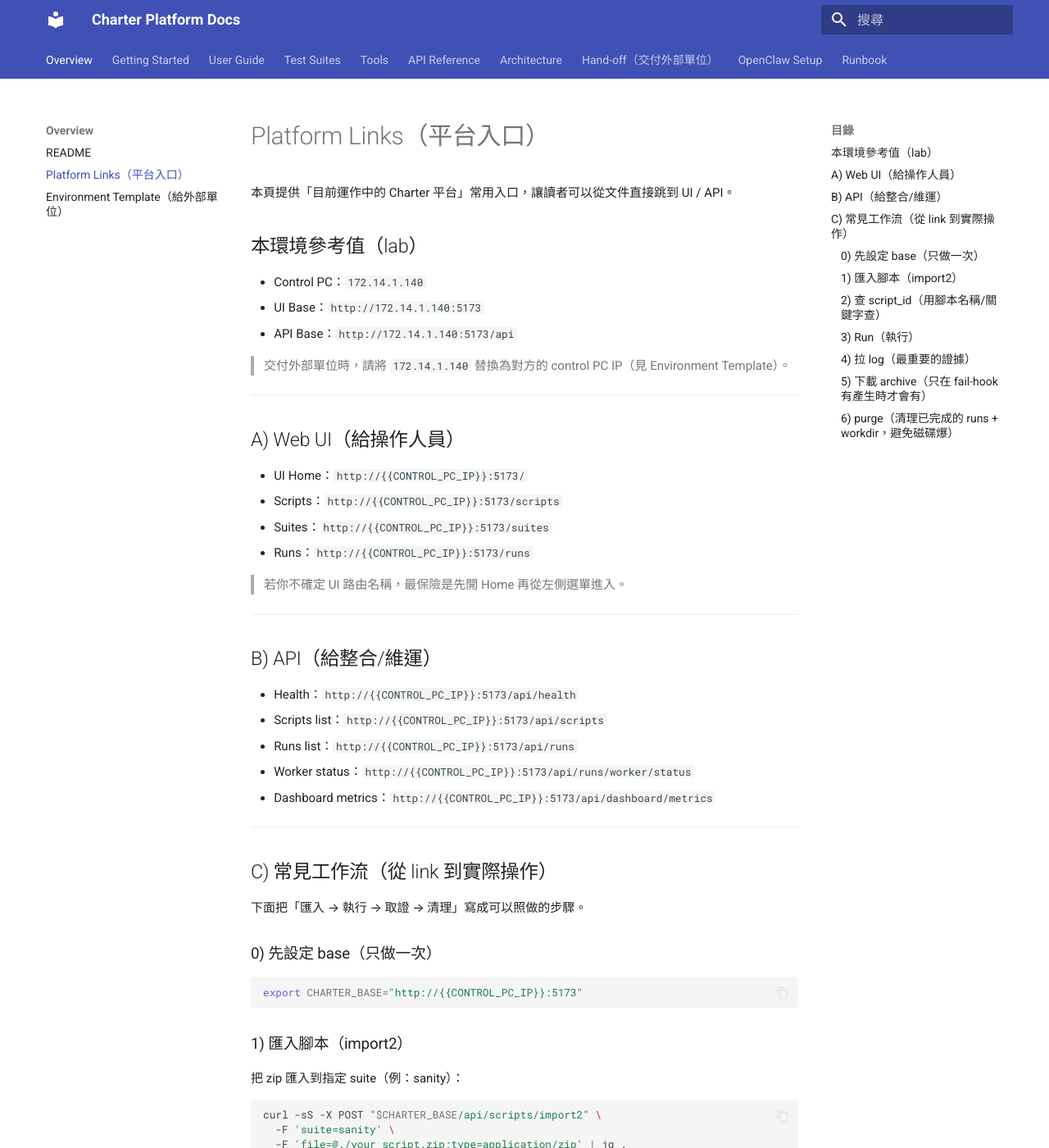
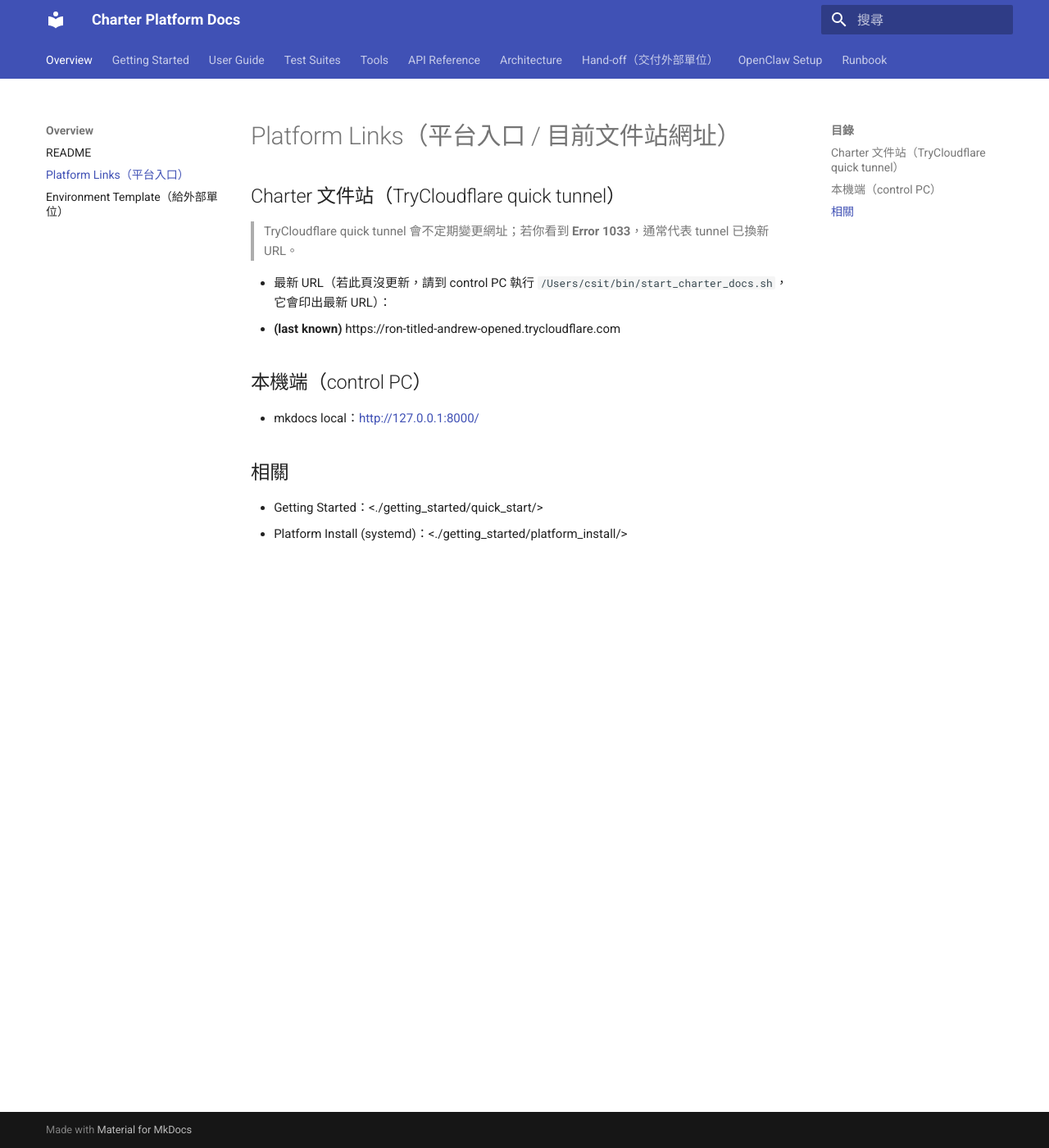
Before and after one commit to askeywifisit-ui/charter_project, an MkDocs documentation site: the page built from docs/charter_site/docs/platform_links.md, in a window 1280 px wide and 1400 px high. Shown: the whole window at 82% size. Built offline with MkDocs 1.6.1 and Material for MkDocs 9.7.7, drawn with Linux system fonts in a browser that asks for light colours; comment, search, counter and statistics services are not loaded; some of the changed text lies outside the part shown.

Commit message:
Docs: add platform links page and record last known trycloudflare URL

````diff
--- a/docs/charter_site/docs/platform_links.md
+++ b/docs/charter_site/docs/platform_links.md
@@ -1,93 +1,17 @@
-# Platform Links（平台入口）
+# Platform Links（平台入口 / 目前文件站網址）
 
-本頁提供「目前運作中的 Charter 平台」常用入口，讓讀者可以從文件直接跳到 UI / API。
+## Charter 文件站（TryCloudflare quick tunnel）
 
-## 本環境參考值（lab）
-- Control PC：`172.14.1.140`
-- UI Base：`http://172.14.1.140:5173`
-- API Base：`http://172.14.1.140:5173/api`
+> TryCloudflare quick tunnel 會不定期變更網址；若你看到 **Error 1033**，通常代表 tunnel 已換新 URL。
 
-> 交付外部單位時，請將 `172.14.1.140` 替換為對方的 control PC IP（見 Environment Template）。
+- 最新 URL（若此頁沒更新，請到 control PC 執行 `/Users/csit/bin/start_charter_docs.sh`，它會印出最新 URL）：
+  - **(last known)** https://ron-titled-andrew-opened.trycloudflare.com
 
----
+## 本機端（control PC）
 
-## A) Web UI（給操作人員）
-- UI Home：`http://{{CONTROL_PC_IP}}:5173/`
-- Scripts：`http://{{CONTROL_PC_IP}}:5173/scripts`
-- Suites：`http://{{CONTROL_PC_IP}}:5173/suites`
-- Runs：`http://{{CONTROL_PC_IP}}:5173/runs`
+- mkdocs local：<http://127.0.0.1:8000/>
 
-> 若你不確定 UI 路由名稱，最保險是先開 Home 再從左側選單進入。
+## 相關
 
----
-
-## B) API（給整合/維運）
-- Health：`http://{{CONTROL_PC_IP}}:5173/api/health`
-- Scripts list：`http://{{CONTROL_PC_IP}}:5173/api/scripts`
-- Runs list：`http://{{CONTROL_PC_IP}}:5173/api/runs`
-- Worker status：`http://{{CONTROL_PC_IP}}:5173/api/runs/worker/status`
-- Dashboard metrics：`http://{{CONTROL_PC_IP}}:5173/api/dashboard/metrics`
-
----
-
-## C) 常見工作流（從 link 到實際操作）
-
-下面把「匯入 → 執行 → 取證 → 清理」寫成可以照做的步驟。
-
-### 0) 先設定 base（只做一次）
-```bash
-export CHARTER_BASE="http://{{CONTROL_PC_IP}}:5173"
-```
-
-### 1) 匯入腳本（import2）
-把 zip 匯入到指定 suite（例：sanity）：
-```bash
-curl -sS -X POST "$CHARTER_BASE/api/scripts/import2" \
-  -F 'suite=sanity' \
-  -F 'file=@./your_script.zip;type=application/zip' | jq .
-```
-
-### 2) 查 script_id（用腳本名稱/關鍵字查）
-```bash
-curl -sS "$CHARTER_BASE/api/scripts?suite=sanity&q=YourScriptName" | jq .
-```
-找到輸出中的 `id`，把它記下來：
-```bash
-SCRIPT_ID=123
-```
-
-### 3) Run（執行）
-```bash
-curl -sS -X POST "$CHARTER_BASE/api/scripts/$SCRIPT_ID/run" | jq .
-```
-回應會包含 `run_id`，把它記下來：
-```bash
-RID=1234
-```
-
-### 4) 拉 log（最重要的證據）
-```bash
-curl -sS "$CHARTER_BASE/api/runs/$RID/log" > run_${RID}_log.json
-# 快速看最後 50 行
-#（log 可能是 JSON array 或單一字串，先 tail 看即可）
-tail -n 50 run_${RID}_log.json
-```
-
-### 5) 下載 archive（只在 fail-hook 有產生時才會有）
-先列出有哪些檔：
-```bash
-curl -sS "$CHARTER_BASE/api/runs/$RID/log-archives" | jq .
-```
-下載最新一份：
-```bash
-curl -fsSL "$CHARTER_BASE/api/runs/$RID/log-archive" -o run_${RID}_cpe_log.tar.gz
-```
-
-### 6) purge（清理已完成的 runs + workdir，避免磁碟爆）
-```bash
-curl -sS -X DELETE "$CHARTER_BASE/api/runs/purge?older_than_days=0" | jq .
-```
-
-> 詳細版請見：`API Reference → Workflows（實戰）`
-
----
+- Getting Started：<./getting_started/quick_start/>
+- Platform Install (systemd)：<./getting_started/platform_install/>
````
Also changed, not shown: docs/charter_site/logs/last_start_url.txt (added, +11 -0 lines), 1 other file.
